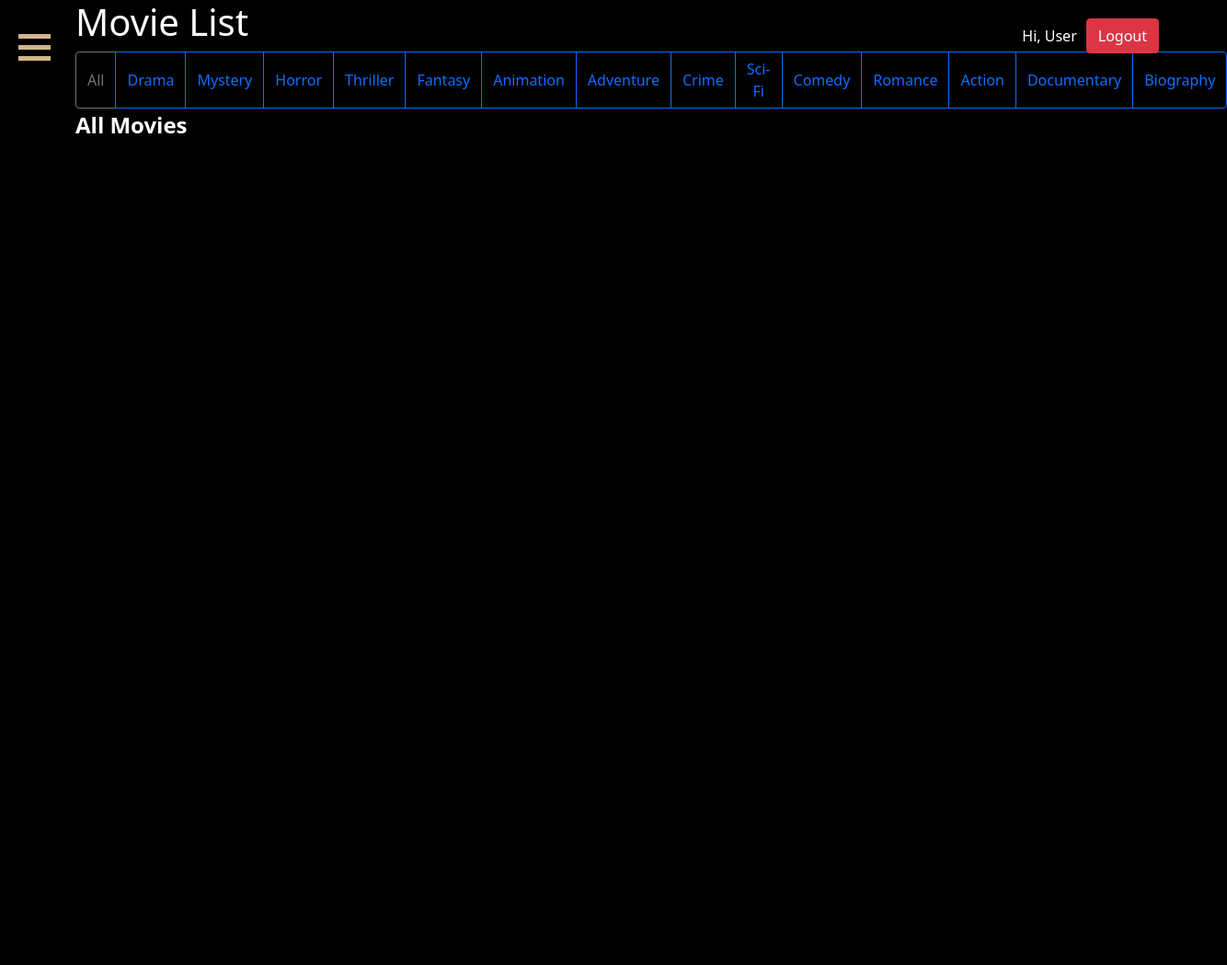
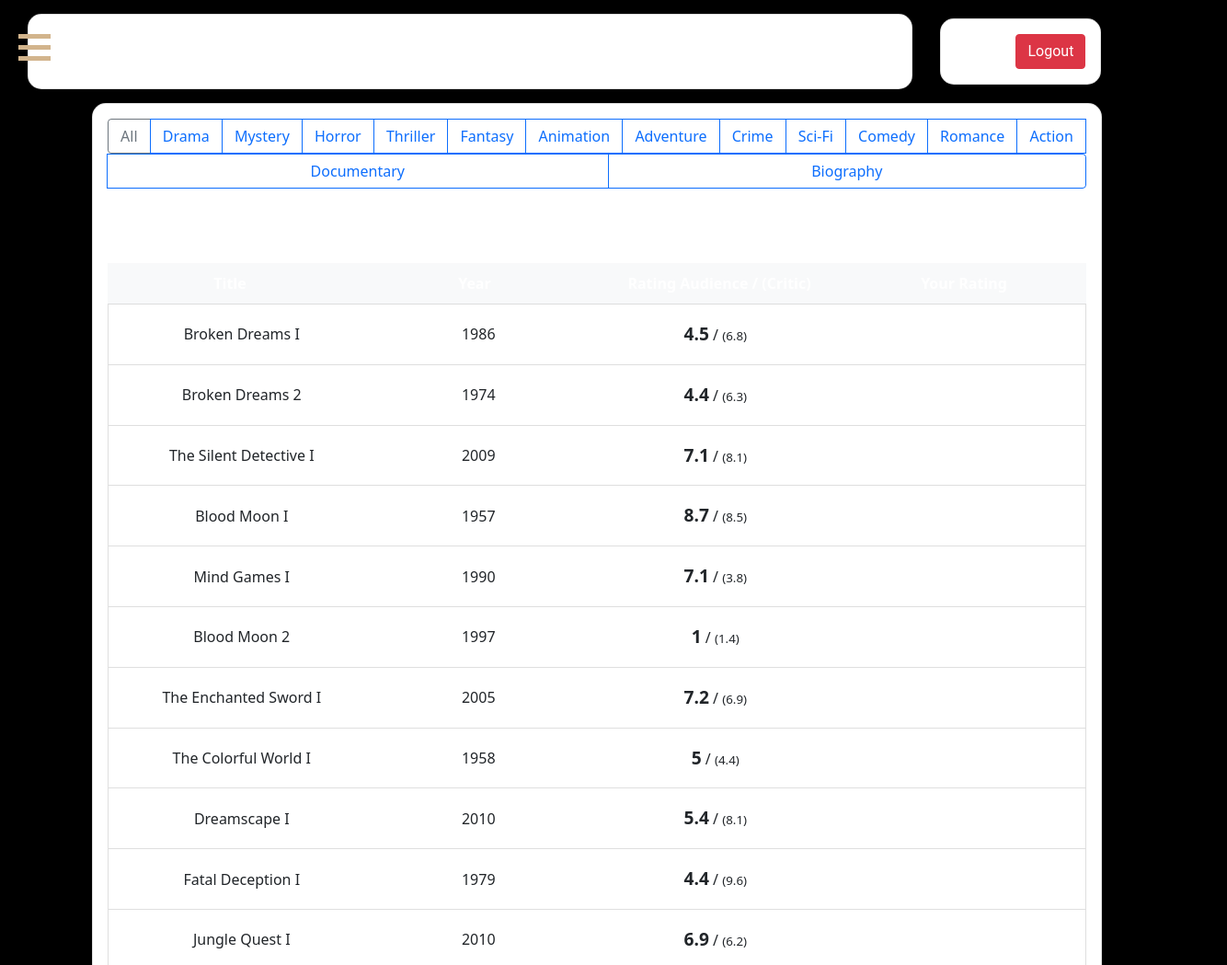
Before and after one commit to Mug3r/GenAI-Site, a plain HTML site: page public/movies.html in a window 1280 px wide. Shown: the top 1049 px of the page at 92% size, 1334 px wide, since content can reach past the window. Before the commit the page ends 800 px from the top, so only its background shows below. Drawn offline with nearby package versions, Linux system fonts and the light colour scheme.

Commit message:
More refinements

```diff
--- a/public/movies.html
+++ b/public/movies.html
@@ -24,25 +24,43 @@
     <a href="recommendations.html" id="recommendationsLink">Recommendations</a>
 </div>
 
-<div class="container">
-    <h1>Movie List</h1>
-    <div id="genreNav" class="btn-group">
-        <!-- Genre buttons including 'All' will be populated here -->
+<!-- Header Container for Title and Logout Card -->
+<div class="header-container">
+    <!-- Title Card -->
+    <div class="card text-center card-title-container" style="font-family: 'Roboto', sans-serif; border-radius: 15px;">
+        <div class="card-body">
+            <h1 class="card-title">Movie List</h1>
         </div>
-    <div class="logout-container">
+    </div>
+
+    <!-- Logout and User Card -->
+    <div class="card text-center logout-card" style="font-family: 'Roboto', sans-serif; border-radius: 15px;">
+        <div class="card-body d-flex justify-content-between align-items-center">
             <span id="userGreeting" style="margin-right: 10px;">Hi, User</span>
             <button class="btn btn-danger" onclick="logout()">Logout</button>
+        </div>
+    </div>
+</div>
+
+<div class="container">
+    <!-- Genre Ribbon and Movie List Card -->
+    <div class="card movie-card" style="border-radius: 15px;">
+        <div class="card-body">
+            <div id="genreNav" class="btn-group mb-3">
+                <!-- Genre buttons including 'All' will be populated here -->
             </div>
             <div id="genreHeading" class="genre-heading">All Movies</div>
             <ul id="movieList" class="list-group movie-list">
                 <li class="movie-header">
-            <div onclick="sortList('title')">Title <span id="titleSort"></span></div>
-            <div onclick="sortList('year')">Year <span id="yearSort"></span></div>
-            <div onclick="sortList('score')">Rating Audience / (Critic) <span id="scoreSort"></span></div>
-            <div onclick="sortList('userRating')">User Rating <span id="userRatingSort"></span></div>
+                    <div id="titleSort">Title <span></span></div>
+                    <div id="yearSort">Year <span></span></div>
+                    <div id="scoreSort">Rating <span></span></div>
+                    <div id="userRatingSort">User Rating <span></span></div>
                 </li>
                 <!-- Movie items will be populated here -->
             </ul>
+        </div>
+    </div>
 </div>
 
 <script src="src/scripts.js"></script>
--- a/public/res/styles.css
+++ b/public/res/styles.css
@@ -3,6 +3,9 @@ body {
     background-color: black;
     color: #ffffff;
     transition: margin-left 0.4s ease, opacity 0.4s ease;
+    height: 100vh; /* Ensure the body takes up the full height of the viewport */
+    display: flex;
+    flex-direction: column;
 }
 
 body.menu-open {
@@ -120,23 +123,87 @@ body.fade-out .main-content {
     background-color: #d2b48c;
     margin: 7px 0;
 }
+/* Header Container for Title and Logout Card */
+.header-container {
+    display: flex;
+    flex-grow: 1;
+    align-items: center;
+    padding-bottom: 0px;
+    margin-bottom: 0px;
+    margin-left: 15px;
+}
 
+.card-title-container {
+    flex-direction: row;
+    flex-grow: 0.9; /* Allow the title card to grow and fill the available space */
+    margin-right: 15px;
+}
+
+.logout-card {
+    min-width: 10%; /* Adjust as necessary */
+    max-width: 25%; /* Adjust as necessary */
+}
+
+/* Centered Titles and Headers */
+.card-title, .genre-heading {
+    text-align: center;
+    margin: 0; /* Remove any margin to ensure it takes full width */
+}
+
+/* Movie List Container */
+.container {
+    padding-top: 0px;
+    padding-left: 15px; /* Bring the content closer to the left */
+    display: flex;
+    flex-direction: column;
+    flex-grow: 1; /* Allow the container to grow and fill the available space */
+}
+
+.card {
+    margin-left: 15px; /* Adjust the margin-left value to bring it closer to the left */
+    margin-top: 15px;
+    margin-bottom: 0px;
+    max-width: 100%; /* Adjust as necessary */
+}
+
+.card.movie-card {
+    flex-grow: 1; /* Allow the movie card to take up the remaining vertical space */
+    display: flex;
+    flex-direction: column;
+}
+
+.card.movie-card .card-body {
+    flex-grow: 1; /* Allow the card body to fill the card */
+    overflow-y: auto; /* Enable scrolling if content overflows */
+    margin-left: 0px;
+}
+
+.btn-group {
+    justify-content: center;
+    display: flex;
+    flex-wrap: wrap;
+}
+
+.movie-list {
+    margin: 0 auto;
+    width: 100%;
+}
 
 /* Movie List and Header */
-.movie-list {
-    display: none;
-    margin-top: 20px;
-    list-style-type: none;
-    padding: 0;
+.movie-header, .movie-item {
+    display: flex;
+    justify-content: space-around;
+    align-items: center;
+    text-align: center;
 }
 
-.movie-item, .movie-header {
-    display: grid;
-    grid-template-columns: 40% 15% 25% 20%;
+.movie-header div, .movie-item div {
+    flex: 1;
     padding: 10px;
-    box-shadow: 0 2px 5px rgba(249, 226, 226, 0.1);
-    border-radius: 5px;
-    align-items: center;
+}
+
+.movie-item {
+    border-top: 1px solid #ddd;
 }
 
 .movie-header {
@@ -145,7 +212,7 @@ body.fade-out .main-content {
     cursor: pointer;
 }
 
-.movie-details, .movie-year, .movie-ratings {
+.movie-details, .movie-year {
     text-align: left;
 }
 
@@ -173,7 +240,7 @@ body.fade-out .main-content {
 /* Genre Heading */
 .genre-heading {
     margin-bottom: 20px;
-    font-size: 24px;
+    font-size: 30px;
     font-weight: bold;
 }
 
--- a/public/src/movies.js
+++ b/public/src/movies.js
@@ -4,7 +4,10 @@ let currentSortState = '';  // Start with no sort state
 let users = [];  // Array to store user profiles
 let selectedUser = null;  // Currently selected user
 
-document.addEventListener('DOMContentLoaded', fetchMovies);
+document.addEventListener('DOMContentLoaded', function() {
+    fetchMovies();
+    addEventListeners();  // Adding event listeners on page load
+});
 
 function fetchMovies() {
     fetch('movies.json')
@@ -29,43 +32,52 @@ function populateGenreNav(movies) {
     const allButton = document.createElement('button');
     allButton.classList.add('btn', 'btn-outline-secondary');
     allButton.textContent = 'All';
-    allButton.onclick = () => {
+    allButton.addEventListener('click', function() {
         populateMovies(allMovies);
         toggleMovieListVisibility(true);
-    };
+    });
     genreNav.appendChild(allButton);
     genres.forEach(genre => {
         const button = document.createElement('button');
         button.classList.add('btn', 'btn-outline-primary');
         button.textContent = genre;
-        button.onclick = () => {
+        button.addEventListener('click', function() {
             const filteredMovies = allMovies.filter(movie => movie.Genre === genre);
             populateMovies(filteredMovies);
             toggleMovieListVisibility(true);
             document.getElementById('genreHeading').textContent = genre;
             getSortFunction();
-        };
+        });
         genreNav.appendChild(button);
     });
 }
 
 function populateMovies(movies) {
     const movieList = document.getElementById('movieList');
-    const header = movieList.querySelector('.movie-header');
+    const header = document.querySelector('.movie-header').cloneNode(true); // Clone the header
+
     movieList.innerHTML = '';
-    movieList.appendChild(header);
+    movieList.appendChild(header); // Re-append the header
+
+    // Reattach event listeners to the sorting headers
+    addEventListeners();
+
     movies.forEach(movie => {
         const movieItem = document.createElement('li');
         movieItem.classList.add('list-group-item', 'movie-item');
+
         const movieTitle = document.createElement('div');
         movieTitle.textContent = movie.Title;
+
         const movieYear = document.createElement('div');
         movieYear.textContent = movie.Year;
+
         const movieRatings = document.createElement('div');
         const scoresDisplay = (currentSortState.includes('audience')) ?
             `<span class="rating-primary">${movie.ratingAudience}</span> / <span class="rating-secondary">(${movie.ratingCritic})</span>` :
             `<span class="rating-primary">${movie.ratingCritic}</span> / <span class="rating-secondary">(${movie.ratingAudience})</span>`;
         movieRatings.innerHTML = scoresDisplay;
+
         const userRating = document.createElement('div');
         if (selectedUser) {
             const userMovieRating = selectedUser.ratings[movie.Title] || '';
@@ -73,10 +85,29 @@ function populateMovies(movies) {
         } else {
             userRating.textContent = '';
         }
+
         movieItem.append(movieTitle, movieYear, movieRatings, userRating);
         movieList.appendChild(movieItem);
     });
+
     updateSortingIndicators();
+}
+
+
+
+function addEventListeners() {
+    document.getElementById('titleSort').addEventListener('click', function() {
+        sortList('title');
+    });
+    document.getElementById('yearSort').addEventListener('click', function() {
+        sortList('year');
+    });
+    document.getElementById('scoreSort').addEventListener('click', function() {
+        sortList('score');
+    });
+    document.getElementById('userRatingSort').addEventListener('click', function() {
+        sortList('userRating');
+    });
 }
 
 function sortList(type) {
@@ -109,7 +140,6 @@ function sortList(type) {
     }
     populateMovies(allMovies);
 }
-
 
 function getSortFunction(sortState) {
     switch (sortState) {
@@ -155,27 +185,25 @@ function getUserRating(movie) {
     return -Infinity;  // Treat unrated movies as the lowest value for sorting purposes
 }
 
-
 function updateSortingIndicators() {
-    document.getElementById('titleSort').textContent = currentSortState.includes('title') ? (currentSortState.endsWith('Asc') ? '↑' : '↓') : '';
-    document.getElementById('yearSort').textContent = currentSortState.includes('year') ? (currentSortState.endsWith('Asc') ? '↑' : '↓') : '';
+    document.getElementById('titleSort').textContent = currentSortState.includes('title') ? (currentSortState.endsWith('Asc') ? 'Title ↑' : 'Title ↓') : 'Title';
+    document.getElementById('yearSort').textContent = currentSortState.includes('year') ? (currentSortState.endsWith('Asc') ? 'Year ↑' : 'Year ↓') : 'Year';
 
     if (currentSortState.includes('audience') || currentSortState.includes('critic')) {
         document.getElementById('scoreSort').textContent = currentSortState.includes('audience') ?
-            (currentSortState.endsWith('Asc') ? 'Audience ↑ / (Critic)' : 'Audience ↓ / (Critic)') :
-            (currentSortState.endsWith('Asc') ? 'Critic ↑ / (Audience)' : 'Critic ↓ / (Audience)');
+            (currentSortState.endsWith('Asc') ? 'Rating Audience ↑ / (Critic)' : 'Rating Audience ↓ / (Critic)') :
+            (currentSortState.endsWith('Asc') ? 'Rating Critic ↑ / (Audience)' : 'Rating Critic ↓ / (Audience)');
     } else {
-        document.getElementById('scoreSort').textContent = 'Audience / (Critic)';
+        document.getElementById('scoreSort').textContent = 'Rating Audience / (Critic)';
     }
 
     if (currentSortState.startsWith('userRating')) {
         document.getElementById('userRatingSort').textContent =
-            currentSortState.endsWith('Asc') ? '↑' : '↓';
+            currentSortState.endsWith('Asc') ? 'Your Rating ↑' : 'Your Rating ↓';
     } else {
-        document.getElementById('userRatingSort').textContent = '';
+        document.getElementById('userRatingSort').textContent = 'Your Rating';
     }
 }
-
 
 function toggleMovieListVisibility(show) {
     const movieList = document.getElementById('movieList');
```
Also changed, not shown: public/recommendations.html (+6 -2 lines), public/watch-history.html (+6 -2 lines). Lines whose indentation alone changed are shown as unchanged.
